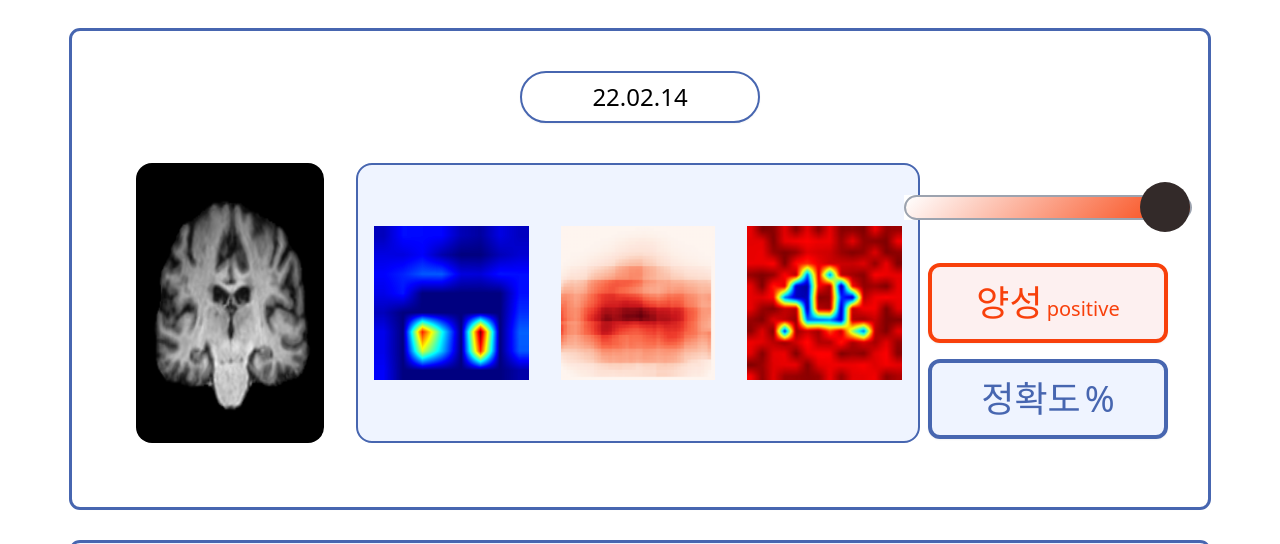
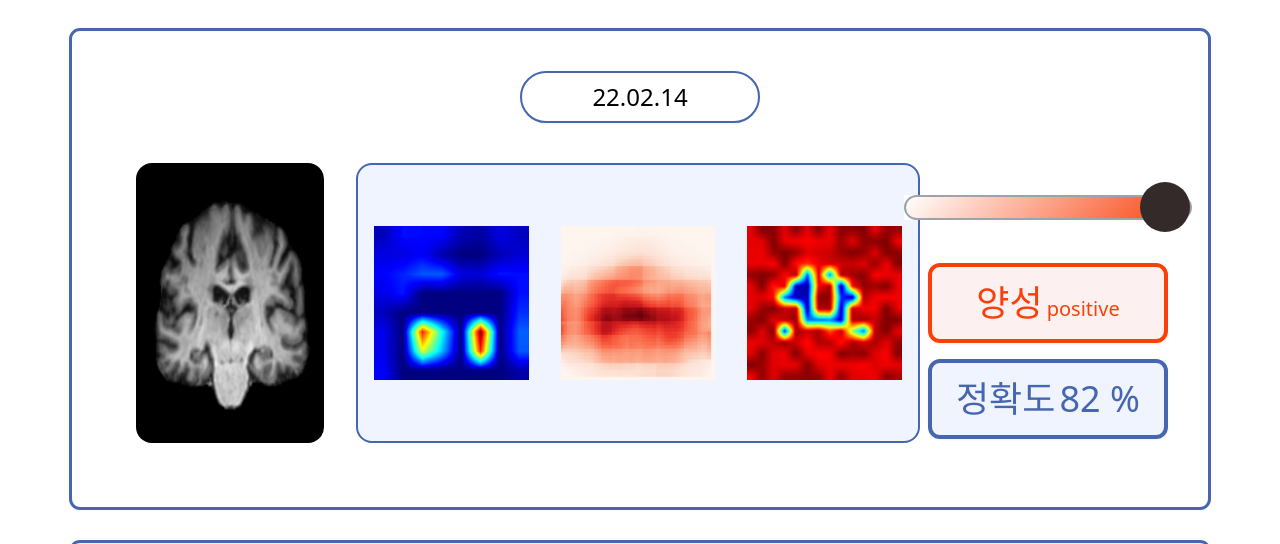
Before and after one commit to Dementia-Diagnosis-Project/memoria_WEB, a Django app: page /manager/output/ in a window 1280 px wide. Shown: the part 814-1358 px from the top of the page. Run offline with Django 5.2, Linux system fonts and the light colour scheme; some libraries are stand-ins or nearby versions.

Commit message:
[upload] file

```diff
--- a/memoria/manager/templates/manager/real_patient.html
+++ b/memoria/manager/templates/manager/real_patient.html
@@ -270,7 +270,7 @@
                     </div>
                     <div class="justify-center text-center my-2 mx-6 block w-60 px-2 py-4 bg-[#EFF4FF] rounded-xl border-4 border-[#4766B0] shadow-sm">
                         <a class="my-2 text-4xl text-[#4766B0]">정확도</a>
-                        <a class="my-2 text-4xl text-[#4766B0]">{{ data.predict }}%</a>
+                        <a class="my-2 text-4xl text-[#4766B0]">82 %</a>
                     </div>
                 </div>
             </div>
```
